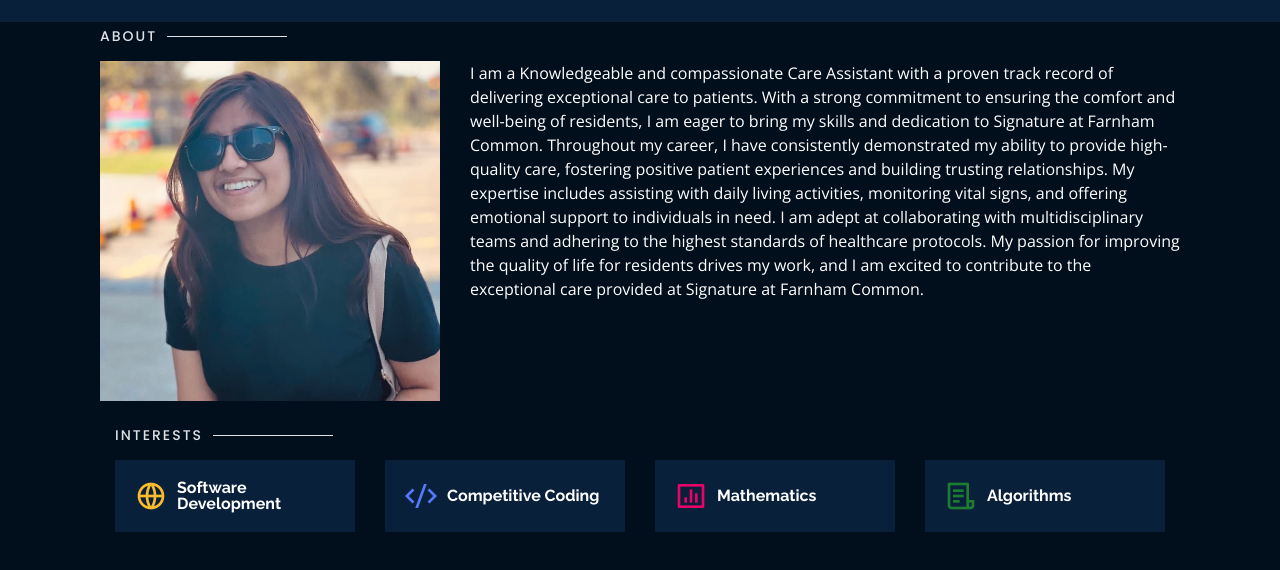
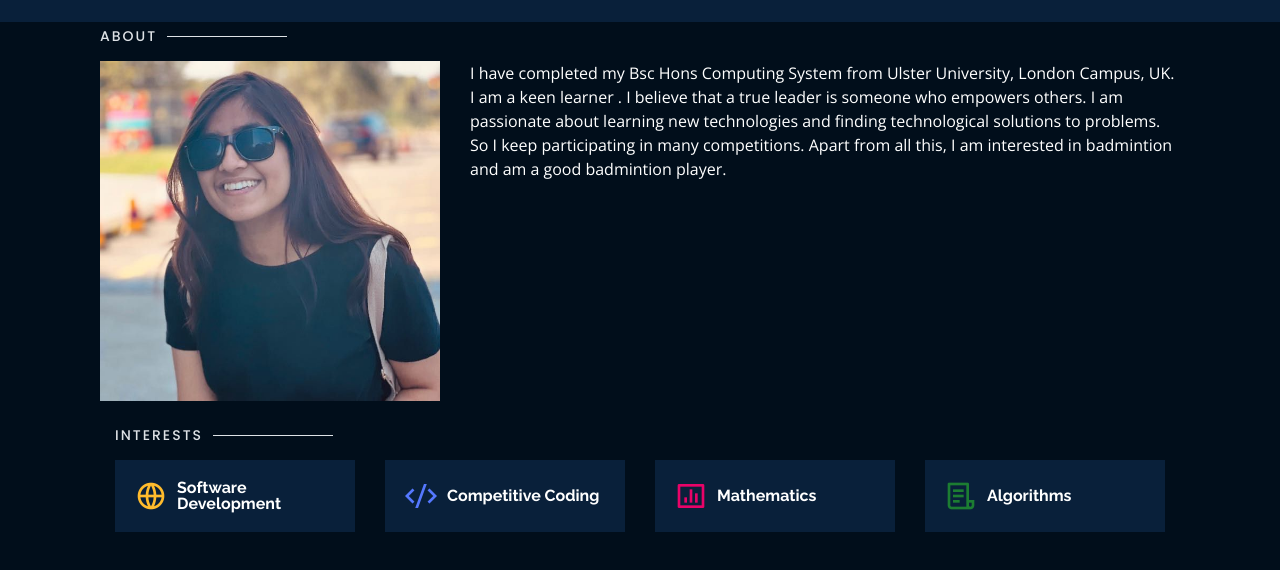
Before and after one commit to Bibekkkk/RajitaAryal, a plain HTML site: page index.html in a window 1280 px wide. Both pictures are taken after a click on the link "About". Shown: the part 68-638 px from the top of the page. Drawn offline with nearby package versions, Linux system fonts and the light colour scheme.

Commit message:
Update index.html

```diff
--- a/index.html
+++ b/index.html
@@ -106,16 +106,11 @@
           <img src="assets/img/profile.jpeg" class="img-fluid" alt="">
         </div>
         <div class="col-lg-8 pt-4 pt-lg-0 content" data-aos="fade-left">
-          <p>I am a Knowledgeable and compassionate Care Assistant with a proven track record
-             of delivering exceptional care to patients. With a strong commitment to ensuring
-              the comfort and well-being of residents, I am eager to bring my skills and dedication
-               to Signature at Farnham Common. Throughout my career, I have consistently demonstrated
-                my ability to provide high-quality care, fostering positive patient experiences and
-                 building trusting relationships. My expertise includes assisting with daily living
-                 activities, monitoring vital signs, and offering emotional support to individuals in need.
-                  I am adept at collaborating with multidisciplinary teams and adhering to the highest standards
-                   of healthcare protocols. My passion for improving the quality of life for residents drives my
-                   work, and I am excited to contribute to the exceptional care provided at Signature at Farnham Common.
+           <p>I have completed my Bsc Hons Computing System from Ulster University, London Campus, UK.
+              I am a keen learner .
+              I  believe that a true leader is someone who empowers others.  I am passionate about learning new
+              technologies and finding technological solutions to problems. So I keep participating in many competitions.
+              Apart from all this, I am interested in badmintion and am a good badmintion player.
           </p>
 
     </div><!-- End About Me -->
```
